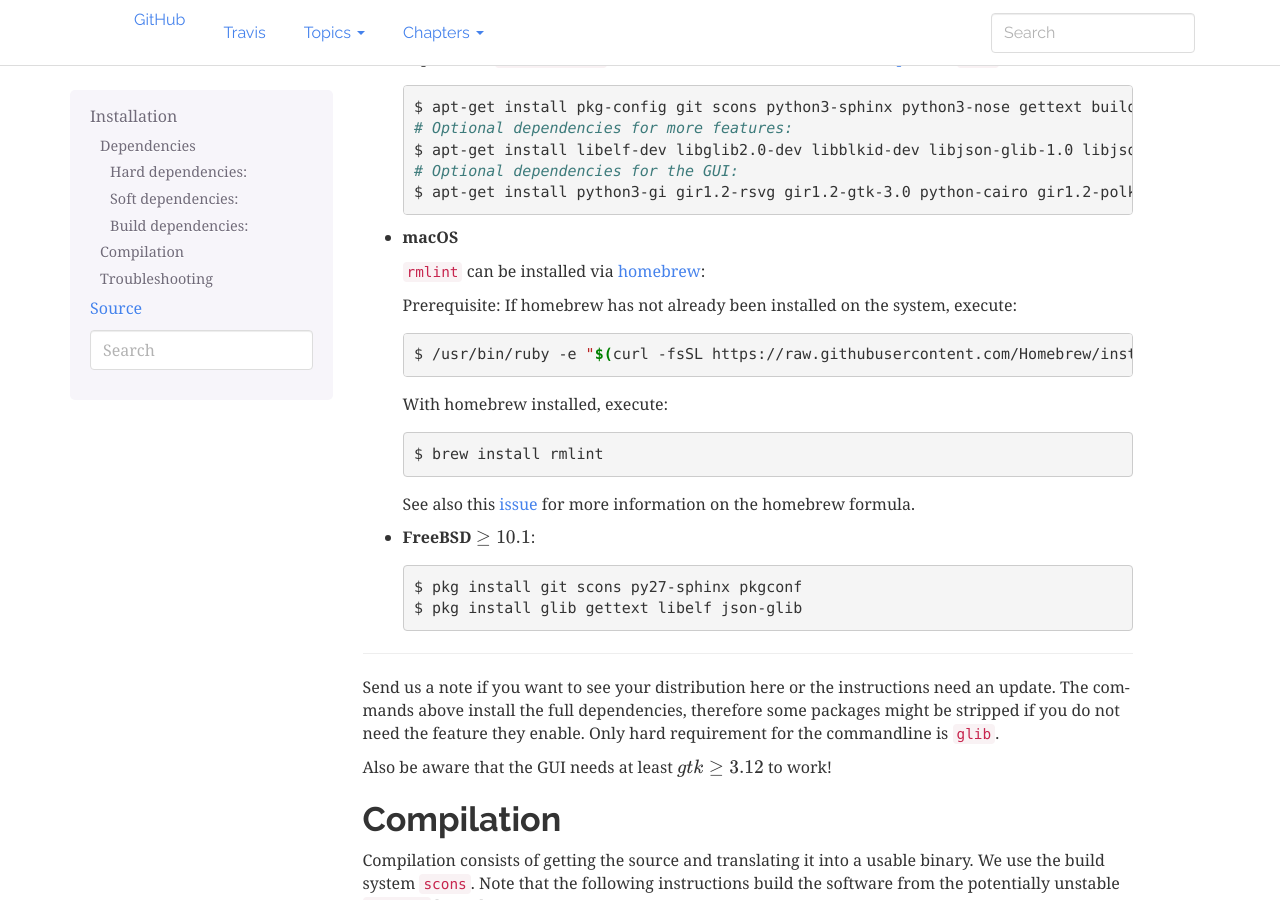
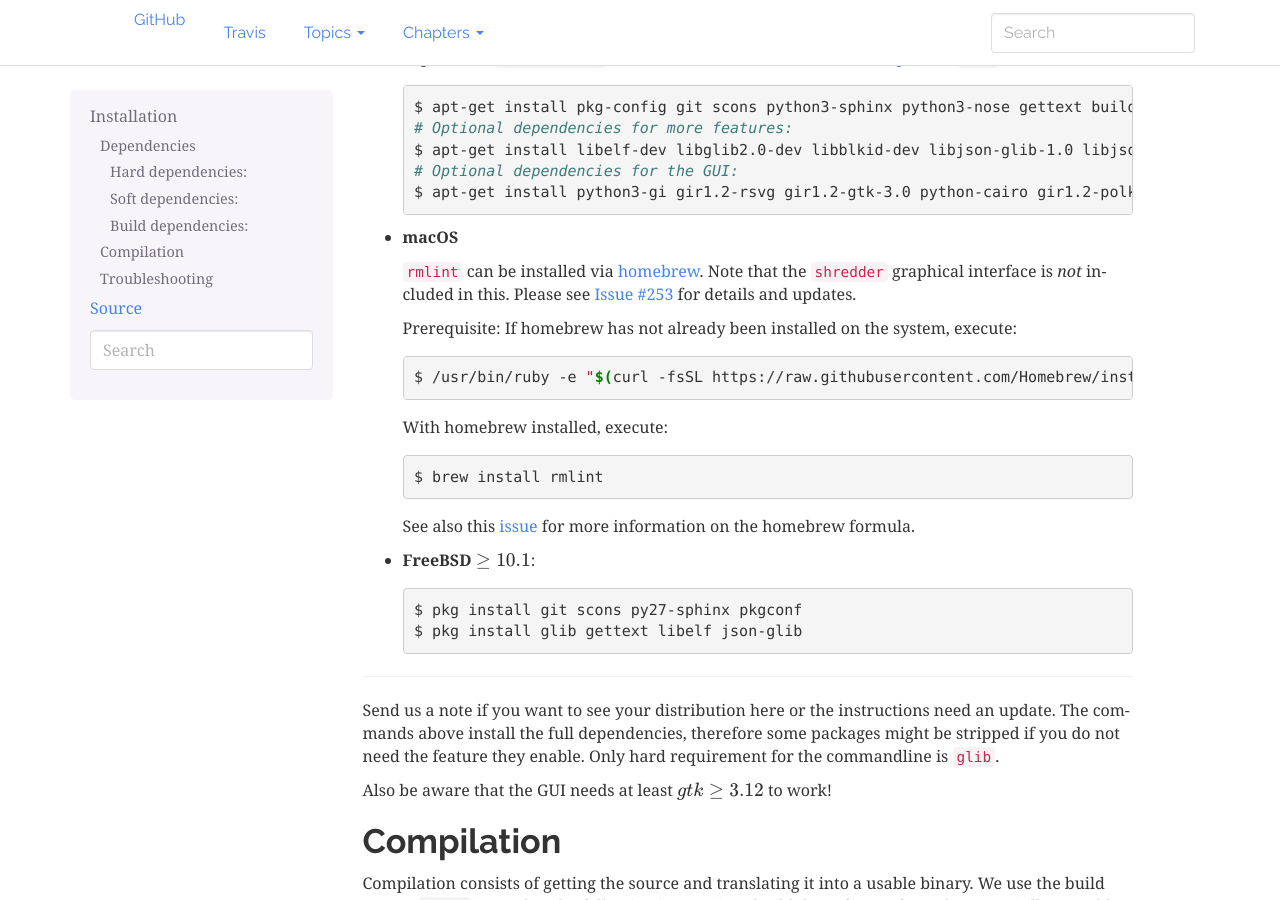
Before and after one commit to sahib/rmlint, a Sphinx documentation site: the page built from docs/install.rst, in a window 1280 px wide and 900 px high, scrolled down 1555 px. Built offline with Sphinx 7.4.7, drawn with Linux system fonts in a browser that asks for light colours.

Commit message:
clarify that mac brew install doesn't include GUI
As discussed in sahib/rmlint#253 and Homebrew/homebrew-core#17434

```diff
--- a/docs/install.rst
+++ b/docs/install.rst
@@ -109,7 +109,7 @@ Here's a list of readily prepared commands for known operating systems:
 
 * **macOS**
 
-  ``rmlint`` can be installed via `homebrew`_:
+  ``rmlint`` can be installed via `homebrew`_. Note that the ``shredder`` graphical interface is *not* included in this. Please see `Issue #253`_ for details and updates.
 
   Prerequisite: If homebrew has not already been installed on the system, execute:
 
@@ -126,6 +126,7 @@ Here's a list of readily prepared commands for known operating systems:
 
   See also this `issue`_ for more information on the homebrew formula.
 
+.. _`Issue #253`: https://github.com/sahib/rmlint/issues/253
 .. _homebrew: http://brew.sh
 .. _issue: https://github.com/sahib/rmlint/issues/175#issuecomment-253186769
 
```
